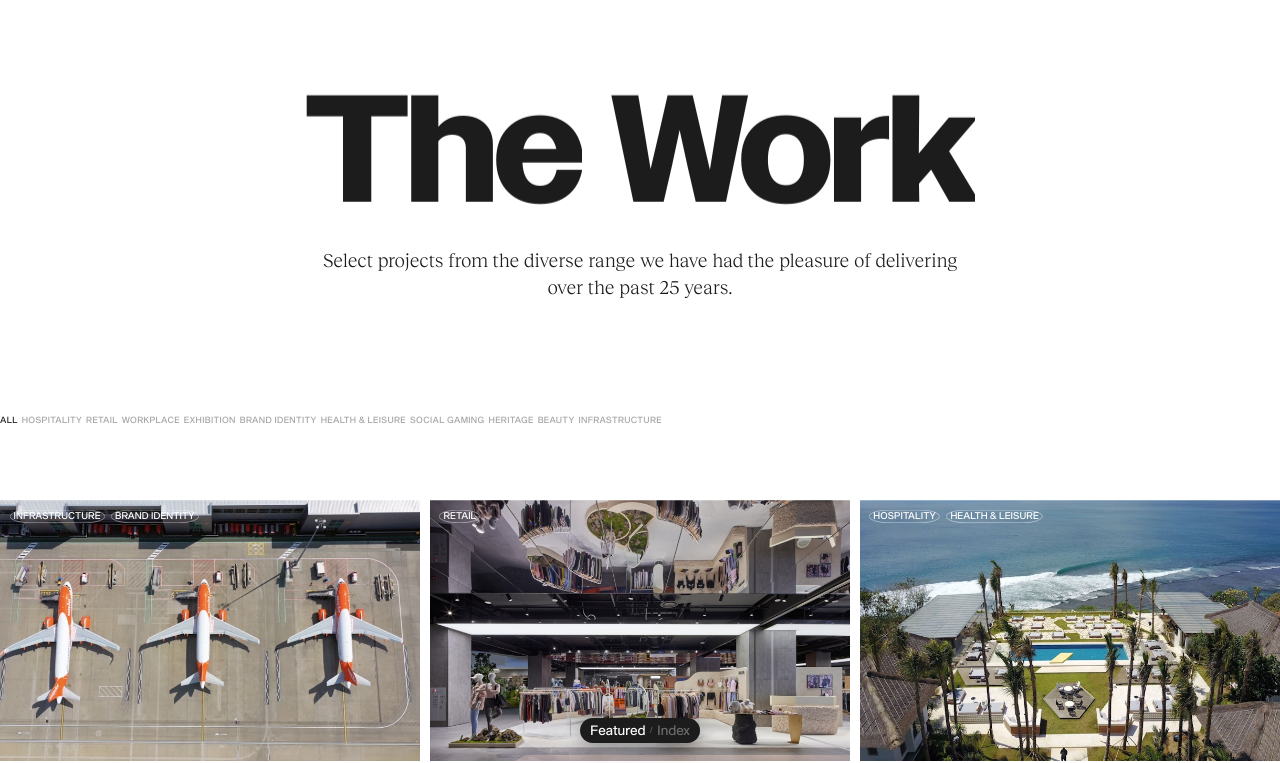
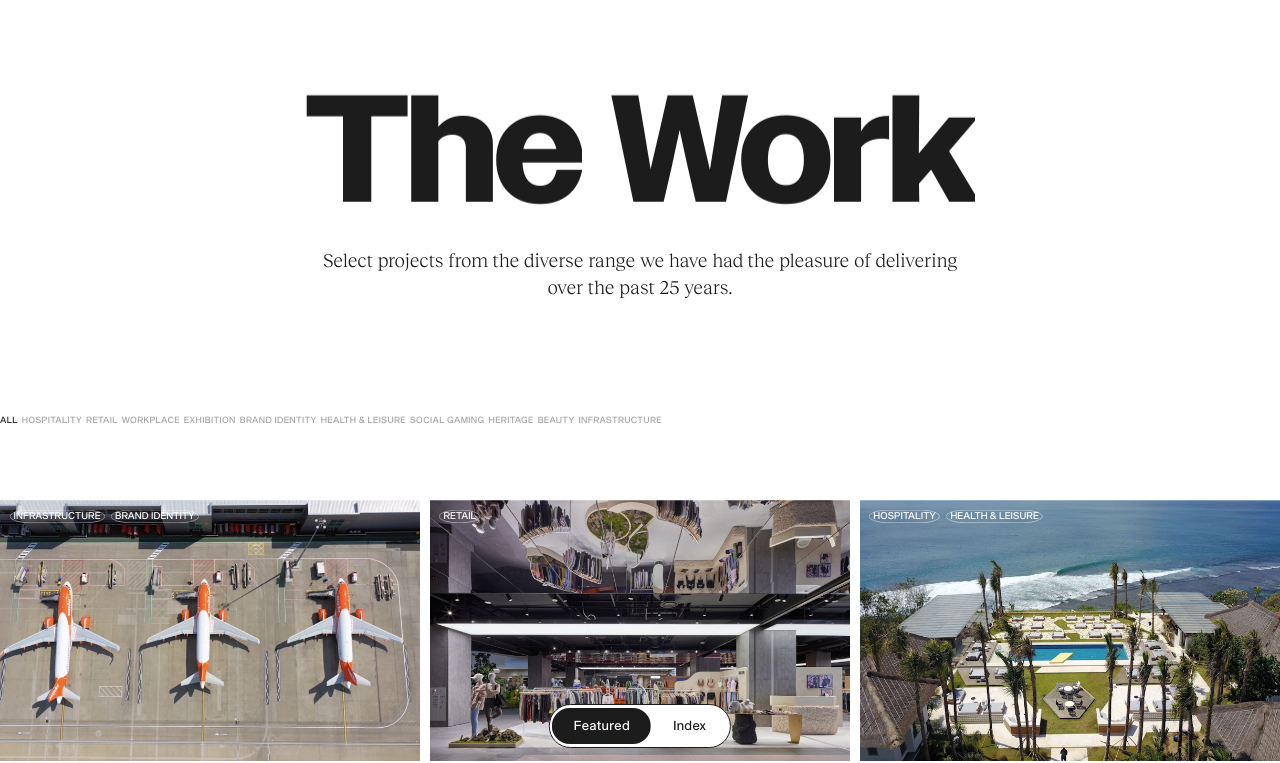
Before and after one commit to HobbyAutomates/shed-template, a plain HTML site: page work.html in a window 1280 px wide. Shown: the part 38-801 px from the top of the page. Drawn offline with nearby package versions, Linux system fonts and the light colour scheme; a script that the page names is missing.

Commit message:
LiveReview Pre-Commit Check: skipped

```diff
--- a/css/components.css
+++ b/css/components.css
@@ -1226,45 +1226,125 @@
   object-fit: cover;
 }
 
-/* --- Floating View Toggle --- */
-.work-toggle {
+/* --- Floating View Toggle (work-nav) --- */
+.work-nav {
+  background-color: #fff;
+  border: 0.1rem solid #1c1c1c;
+  border-radius: 2rem;
+  bottom: 1.8rem;
+  display: flex;
+  height: 4rem;
+  left: 50%;
+  padding: 0.3rem;
   position: fixed;
-  bottom: 2rem;
-  left: 50%;
   transform: translateX(-50%);
   z-index: 500;
-  display: flex;
+  font-family: var(--font-body);
+  text-transform: uppercase;
+  font-weight: 500;
+}
+@media (min-width: 1024px) {
+  .work-nav {
+    border-radius: 1.6875vw;
+    bottom: 1.125vw;
+    height: 3.375vw;
+    padding: 0.1875vw;
+  }
+}
+.work-nav__btn {
   align-items: center;
-  gap: 0.4rem;
-  background-color: var(--brand-dark);
-  color: var(--brand-white);
   border-radius: 2rem;
-  padding: 0.55rem 1.2rem;
-  font-family: var(--font-body);
-  font-size: 1.1rem;
-  letter-spacing: 0.04em;
-  text-transform: uppercase;
-  box-shadow: 0 0.4rem 2rem rgba(0, 0, 0, 0.4);
-}
-@media (min-width: 1024px) {
-  .work-toggle {
-    bottom: 1.5vw;
-    padding: 0.35vw 0.8vw;
-    font-size: 0.6875vw;
-    border-radius: 1.25vw;
-  }
-}
-.work-toggle__opt {
+  color: var(--brand-dark);
   cursor: pointer;
-  opacity: 0.35;
-  transition: opacity 0.4s var(--ease-out);
-  color: var(--brand-white);
-}
-.work-toggle__opt.is-active { opacity: 1; }
-@media (hover: hover) {
-  .work-toggle__opt:hover { opacity: 0.8; }
-}
-.work-toggle__divider { opacity: 0.25; }
+  display: flex;
+  font-size: 1.4rem;
+  height: 100%;
+  justify-content: center;
+  letter-spacing: 0.03em;
+  line-height: 0.9;
+  padding: 0 2rem;
+  position: relative;
+  z-index: 2;
+  transition: color 0.8s cubic-bezier(.14, 1, .34, 1);
+}
+@media (min-width: 1024px) {
+  .work-nav__btn {
+    border-radius: 1.6875vw;
+    font-size: 1vw;
+    padding: 0 1.6875vw;
+  }
+}
+.work-nav__btn--active {
+  color: #fff;
+}
+.work-nav__btn--active.work-nav__btn--index {
+  color: #ebebeb;
+}
+/* Label hover effect */
+.work-nav__btn-label-wrapper {
+  position: relative;
+}
+.work-nav__btn-label-wrapper::after {
+  content: attr(data-label);
+  left: 0;
+  pointer-events: none;
+  position: absolute;
+  top: 100%;
+  white-space: nowrap;
+}
+.work-nav__btn-label {
+  display: flex;
+}
+@media (hover: hover) {
+  .work-nav__btn-label-wrapper::after {
+    transition: transform 0.4s cubic-bezier(1, 0, .65, .61);
+  }
+  .work-nav__btn-label {
+    transition: transform 0.4s cubic-bezier(1, 0, .65, .61);
+  }
+  .work-nav__btn:hover .work-nav__btn-label,
+  .work-nav__btn:hover .work-nav__btn-label-wrapper::after {
+    transform: translateY(-100%);
+    transition-duration: 0.8s;
+    transition-timing-function: cubic-bezier(.14, 1, .34, 1);
+  }
+}
+/* Sliding background pill */
+.work-nav__bg {
+  border-radius: 2rem;
+  left: 0;
+  overflow: hidden;
+  pointer-events: none;
+  position: absolute;
+  top: 0.3rem;
+  bottom: 0.3rem;
+  z-index: 1;
+  transition: transform 0.6s cubic-bezier(.14, 1, .34, 1), width 0.6s cubic-bezier(.14, 1, .34, 1);
+}
+.work-nav__bg::before,
+.work-nav__bg::after {
+  content: "";
+  position: absolute;
+  top: 0; right: 0; bottom: 0; left: 0;
+}
+.work-nav__bg::before {
+  background-color: #1c1c1c;
+}
+.work-nav__bg::after {
+  background-color: #0f00b0;
+  opacity: 0;
+  transition: opacity 1s cubic-bezier(.14, 1, .34, 1);
+}
+.work-nav__bg--toggled::after {
+  opacity: 1;
+}
+@media (min-width: 1024px) {
+  .work-nav__bg {
+    border-radius: 1.6875vw;
+    top: 0.1875vw;
+    bottom: 0.1875vw;
+  }
+}
 
 /* --- Header Center Pill --- */
 .header__center-pill {
--- a/js/components.js
+++ b/js/components.js
@@ -171,19 +171,28 @@ function initStickyHeader() {
 
 // ---- Work View Toggle (Featured / Index) ----
 function initViewToggle() {
-  const toggle = document.getElementById('workToggle');
-  if (!toggle) return;
+  const nav = document.getElementById('workToggle');
+  if (!nav) return;
 
-  const opts = toggle.querySelectorAll('.work-toggle__opt');
+  const btns = nav.querySelectorAll('.work-nav__btn');
+  const bg = nav.querySelector('.work-nav__bg');
   const featuredView = document.getElementById('featuredView');
   const indexView = document.getElementById('indexView');
   const headerPillLabel = document.getElementById('headerPillLabel');
-  const pageWrapper = document.getElementById('workPageWrapper');
   const body = document.body;
+  const header = document.getElementById('workHeader');
 
   if (!featuredView || !indexView) return;
 
-  const header = document.getElementById('workHeader');
+  // Position the sliding background behind the active button
+  function updateBg(activeBtn) {
+    if (!bg || !activeBtn) return;
+    bg.style.width = activeBtn.offsetWidth + 'px';
+    bg.style.transform = 'translateX(' + activeBtn.offsetLeft + 'px)';
+  }
+
+  // Initialize bg position on the featured button
+  updateBg(btns[0]);
 
   function switchView(view) {
     if (view === 'index') {
@@ -192,14 +201,21 @@ function initViewToggle() {
       // Slide-in animation: start off-screen, then animate in
       indexView.classList.add('is-entering');
       indexView.classList.add('is-active');
-      // Force reflow, then remove is-entering to trigger transition
-      indexView.offsetHeight;
+      indexView.offsetHeight; // force reflow
       indexView.classList.remove('is-entering');
 
       if (headerPillLabel) headerPillLabel.textContent = 'The Index';
       if (header) header.classList.add('header--index-visible');
       body.style.backgroundColor = '#0f00b0';
       body.style.color = '#ebebeb';
+
+      // Toggle nav styling
+      btns.forEach((b) => {
+        b.classList.toggle('work-nav__btn--active', b.dataset.view === 'index');
+        b.classList.toggle('work-nav__btn--index', b.dataset.view === 'index');
+      });
+      if (bg) bg.classList.add('work-nav__bg--toggled');
+      updateBg(nav.querySelector('[data-view="index"]'));
     } else {
       indexView.classList.remove('is-active');
       featuredView.classList.add('is-active');
@@ -207,18 +223,23 @@ function initViewToggle() {
       if (header) header.classList.remove('header--index-visible');
       body.style.backgroundColor = '';
       body.style.color = '';
+
+      btns.forEach((b) => {
+        b.classList.toggle('work-nav__btn--active', b.dataset.view === 'featured');
+        b.classList.remove('work-nav__btn--index');
+      });
+      if (bg) bg.classList.remove('work-nav__bg--toggled');
+      updateBg(nav.querySelector('[data-view="featured"]'));
     }
 
-    opts.forEach((o) => {
-      o.classList.toggle('is-active', o.dataset.view === view);
+    // Scroll to top — use requestAnimationFrame to ensure view is rendered first
+    requestAnimationFrame(() => {
+      window.scrollTo(0, 0);
     });
-
-    // Scroll to top on view switch
-    window.scrollTo({ top: 0, behavior: 'instant' });
   }
 
-  opts.forEach((opt) => {
-    opt.addEventListener('click', () => switchView(opt.dataset.view));
+  btns.forEach((btn) => {
+    btn.addEventListener('click', () => switchView(btn.dataset.view));
   });
 
   // Index CTA link (at bottom of featured grid)
@@ -242,6 +263,12 @@ function initViewToggle() {
     } else {
       switchView('featured');
     }
+  });
+
+  // Re-position bg on resize
+  window.addEventListener('resize', () => {
+    const active = nav.querySelector('.work-nav__btn--active');
+    updateBg(active);
   });
 }
 
--- a/work.html
+++ b/work.html
@@ -891,10 +891,15 @@
   </div>
 
   <!-- ===== FLOATING VIEW TOGGLE ===== -->
-  <div class="work-toggle" id="workToggle">
-    <button class="work-toggle__opt is-active" data-view="featured">Featured</button>
-    <span class="work-toggle__divider">/</span>
-    <button class="work-toggle__opt" data-view="index">Index</button>
+  <nav class="work-nav" id="workToggle">
+    <button class="work-nav__btn work-nav__btn--active" data-view="featured">
+      <span class="work-nav__btn-label-wrapper oh" data-label="Featured"><span class="work-nav__btn-label">Featured</span></span>
+    </button>
+    <button class="work-nav__btn" data-view="index">
+      <span class="work-nav__btn-label-wrapper oh" data-label="Index"><span class="work-nav__btn-label">Index</span></span>
+    </button>
+    <span class="work-nav__bg"></span>
+  </nav>
   </div>
 
   <!-- Scripts (CDN) -->
```
